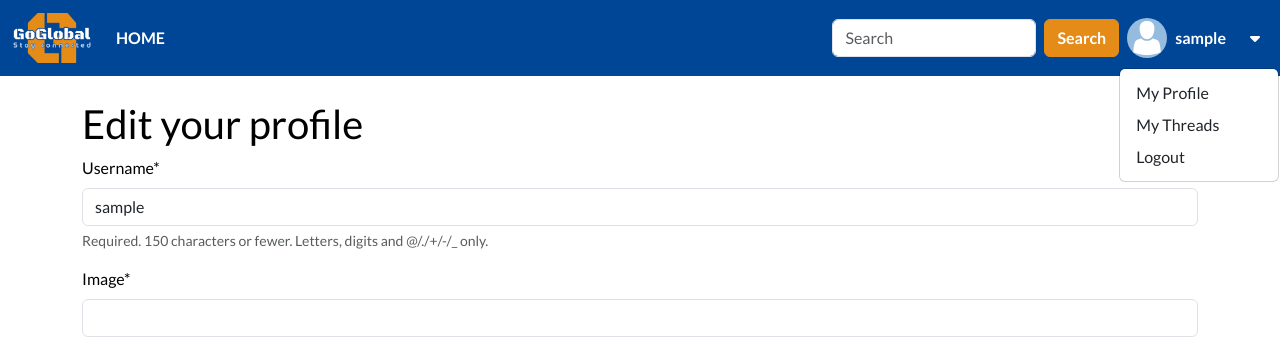
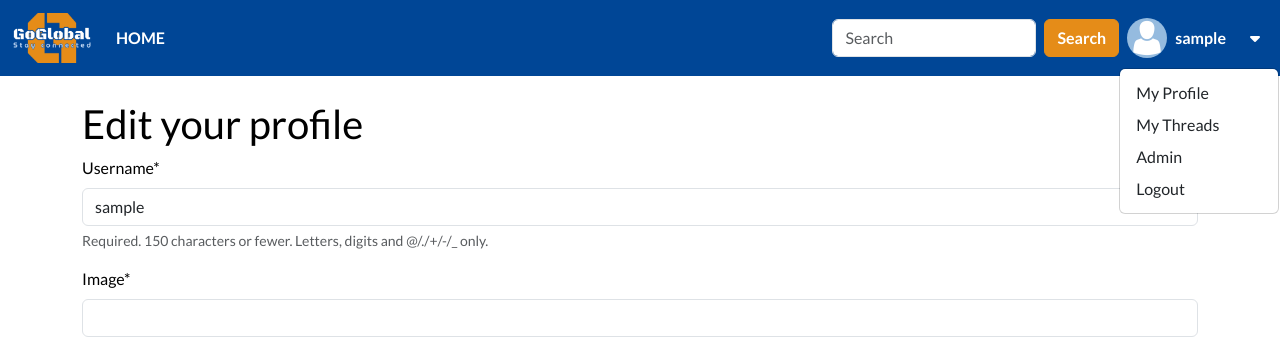
Before and after one commit to Camelia03/portofolio-project-4, a Django app: page /user/profile/edit in a window 1280 px wide, after a click that opens the changed part. Shown: the top 341 px of the page. Run offline with Django 3.2, Linux system fonts and the light colour scheme; the visitor is signed in with stand-in values (Sample User, id 1); some libraries are stand-ins or nearby versions.

Commit message:
Add Admin link to user dropdown for super users

```diff
--- a/templates/base.html
+++ b/templates/base.html
@@ -78,6 +78,11 @@
             <ul class="dropdown-menu dropdown-menu-right" aria-labelledby="profileDropdown">
               <li><a class="dropdown-item" href="{% url 'user_profile' %}">My Profile</a></li>
               <li><a class="dropdown-item" href="{% url 'user_threads' %}">My Threads</a></li>
+
+              {% if user.is_superuser %}
+              <li><a class="dropdown-item" href="{% url 'admin:index' %}">Admin</a></li>
+              {% endif %}
+
               <li><a class="dropdown-item" href="{% url 'logout' %}">Logout</a></li>
             </ul>
           </li>
```
